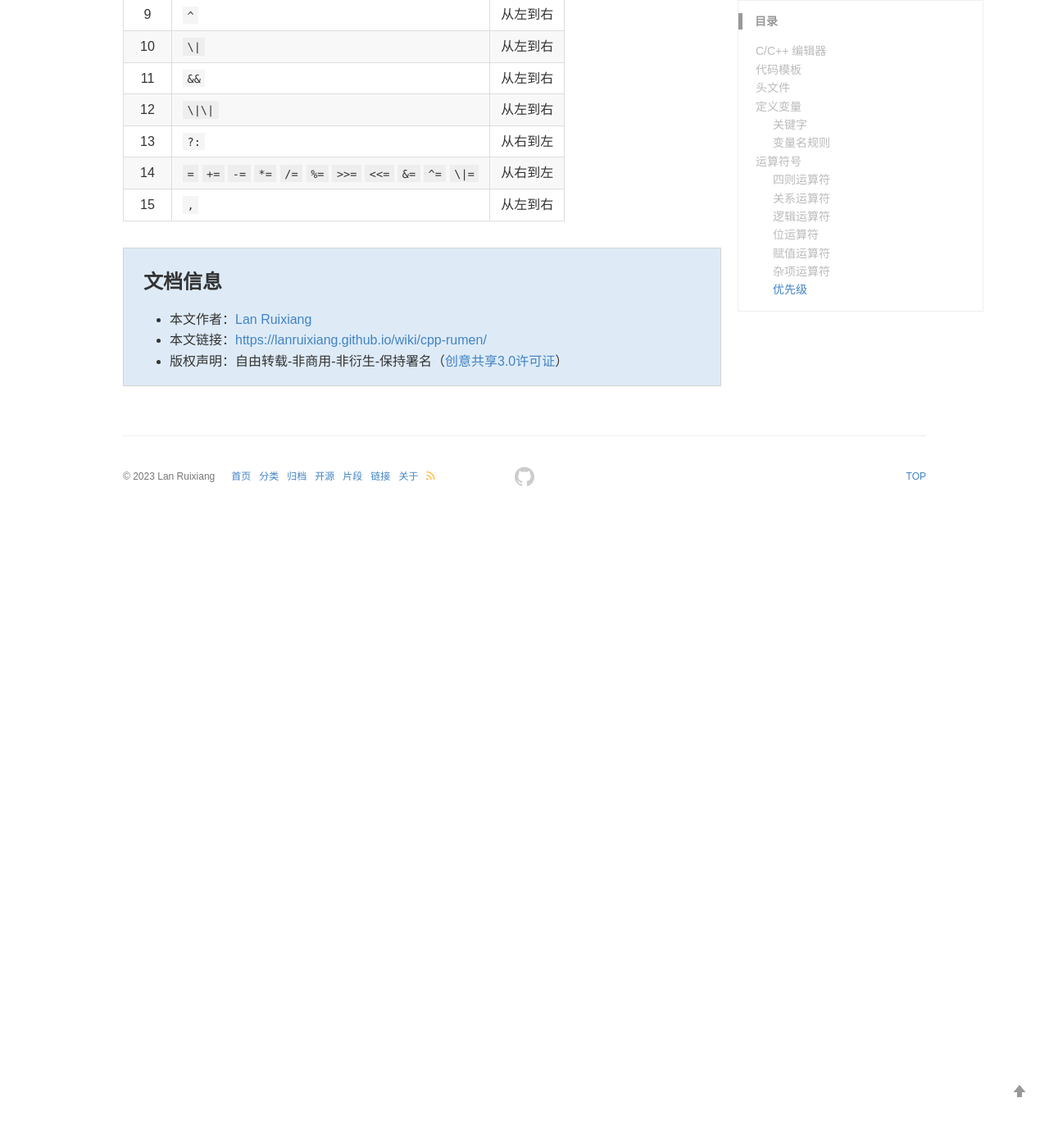
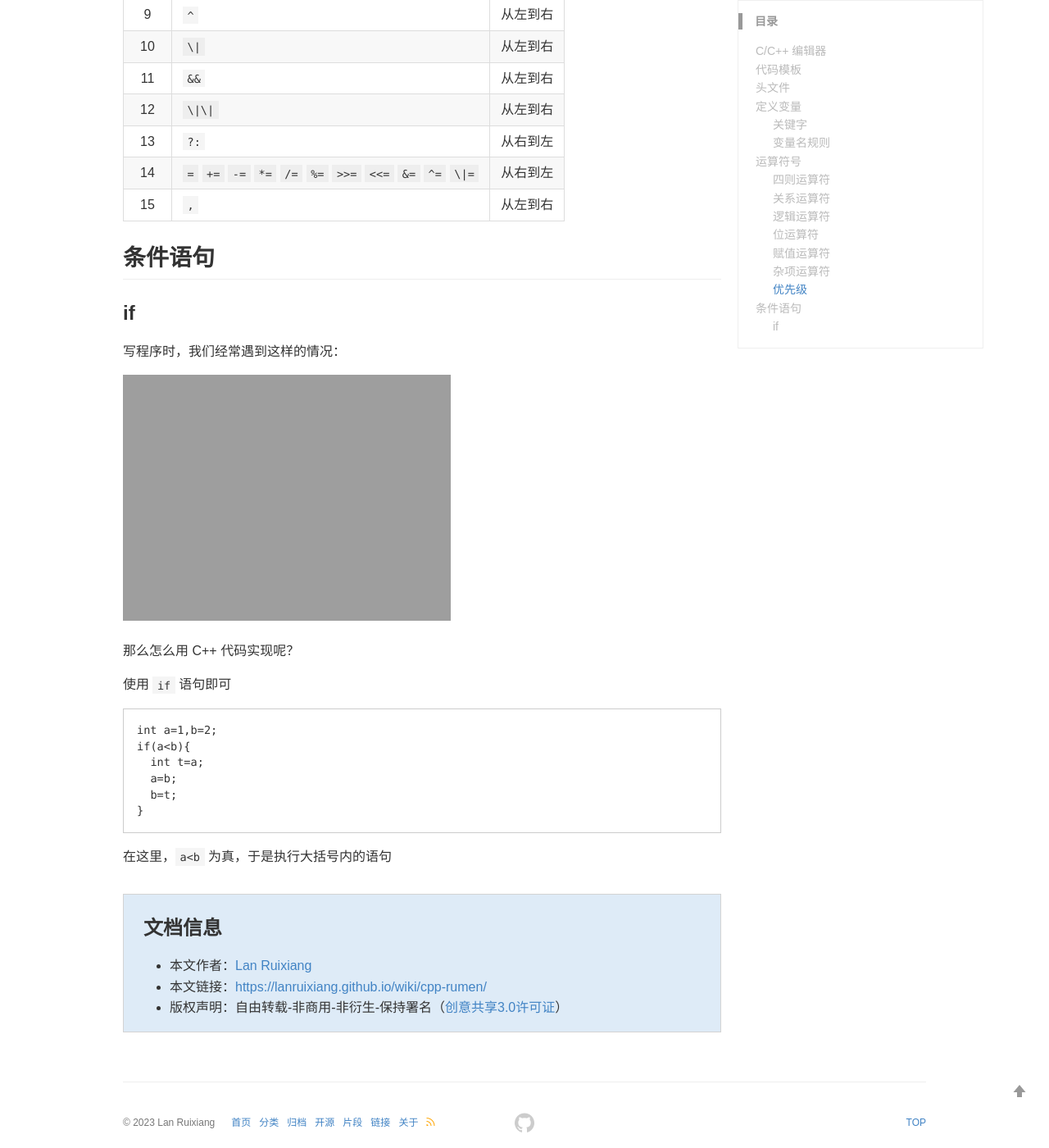
Before and after one commit to Lch2010/blog, a Jekyll site: the page built from _wiki/cpp-rumen.md, in a window 1280 px wide and 1400 px high, scrolled down 5412 px. Shown: the whole window at 82% size. Built offline with Jekyll 4.4.1, drawn with Linux system fonts in a browser that asks for light colours; comment, search, counter and statistics services are not loaded; a style sheet for code colours, icons or effects is not loaded; before the commit the page ends 6042 px from its top, so only the background shows below that.

Commit message:
Update cpp-rumen.md

````diff
--- a/_wiki/cpp-rumen.md
+++ b/_wiki/cpp-rumen.md
@@ -202,3 +202,26 @@ int main(){ //主函数
 |13|`?:`|从右到左|
 |14|`=` `+=` `-=` `*=` `/=` `%=` `>>=` `<<=` `&=` `^=` `\|=`|从右到左|
 |15|`,`|从左到右|
+
+## 条件语句
+
+### if
+
+写程序时，我们经常遇到这样的情况：
+
+![](/images/wiki/cpp-rumen/liuchengtu.png)
+
+那么怎么用 C++ 代码实现呢？
+
+使用 `if` 语句即可
+
+```cpp
+int a=1,b=2;
+if(a<b){
+  int t=a;
+  a=b;
+  b=t;
+}
+```
+
+在这里，`a<b` 为真，于是执行大括号内的语句
````
